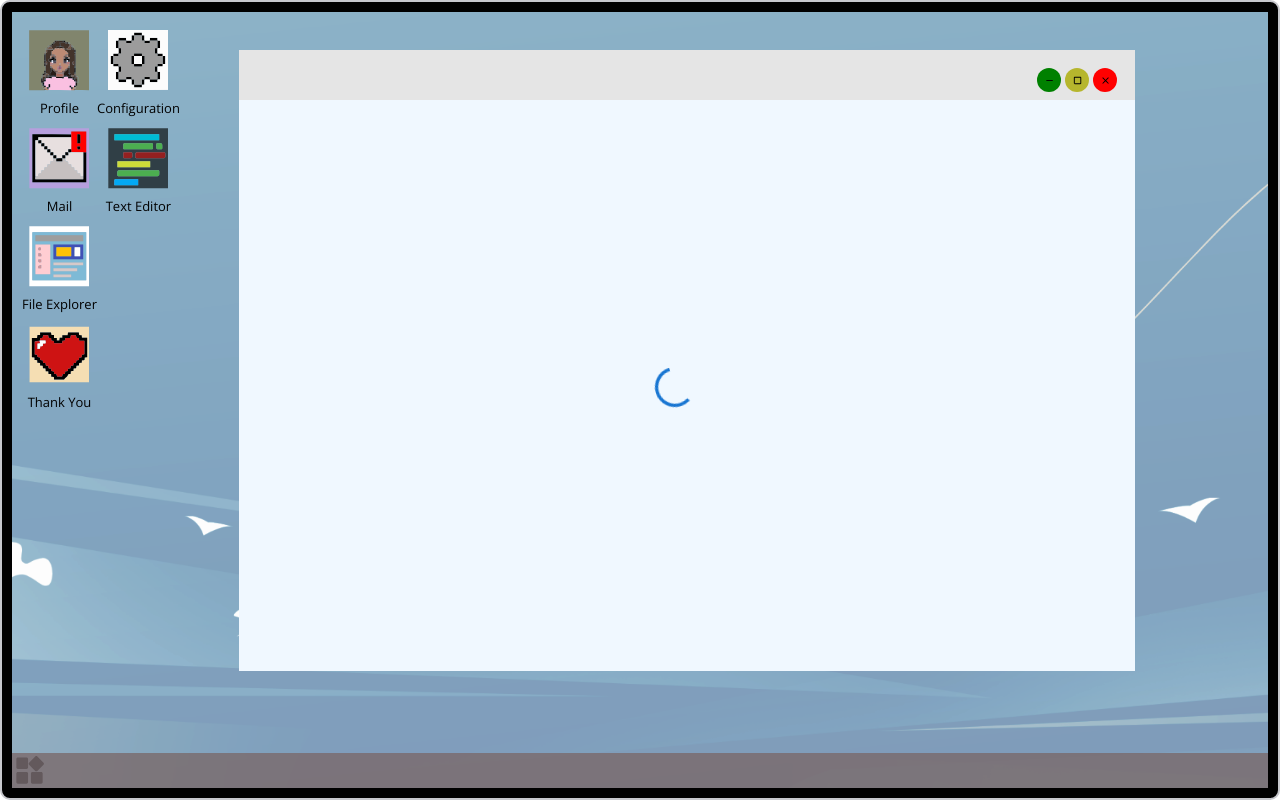
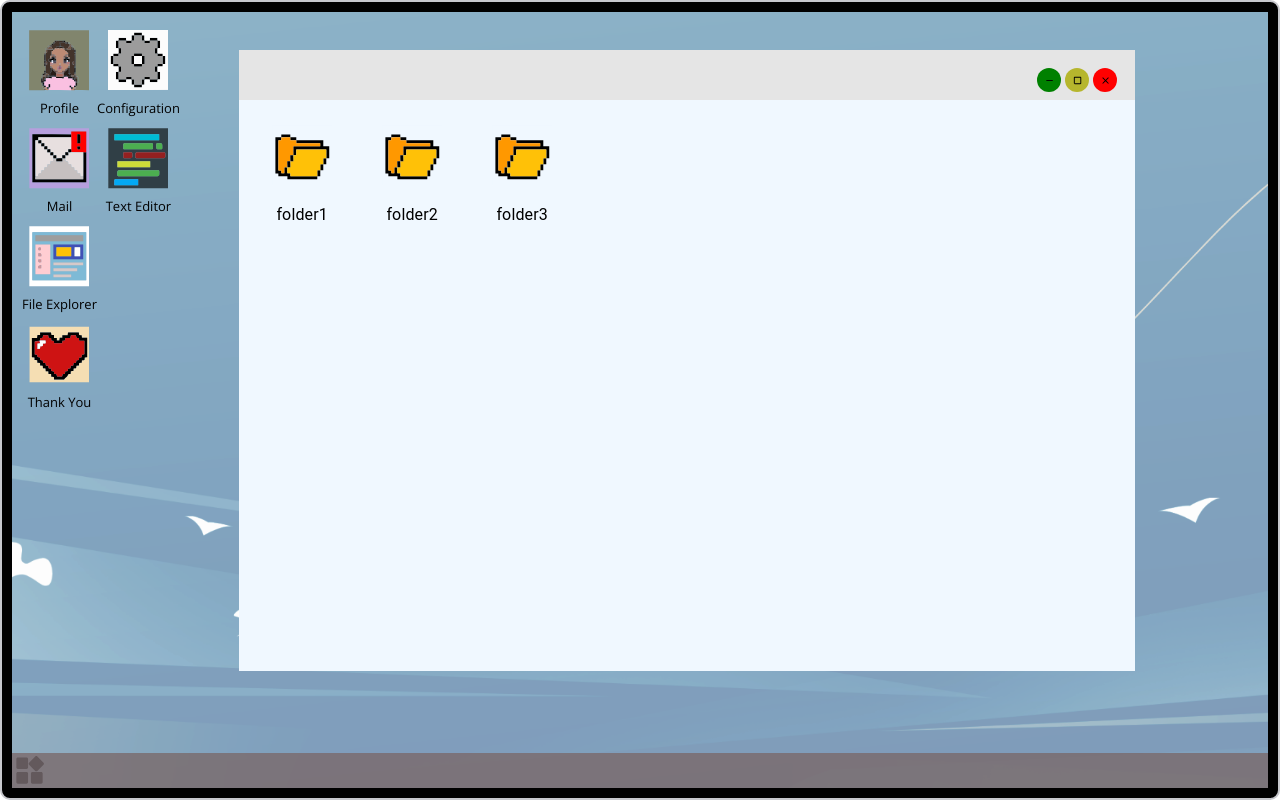
Before and after one commit to cathydev/Web-OS-System, a Next.js app: page /Home in a window 1280 px wide. Both pictures are taken after a click on the button "LOGIN". Built offline with nearby package versions, Linux system fonts and the light colour scheme.

Commit message:
Changing file name to FileExplorer

```diff
--- /dev/null
+++ b/src/components/FileExplorer/FileExplorer.tsx
@@ -0,0 +1,46 @@
+import WindowLayout from "../WindowLayout/WindowLayout";
+import { Grid, Typography } from '@mui/material';
+import Image from "next/image";
+import folder from "../../../public/Icons/folder.svg";
+
+interface ProjectData {
+  title: string;
+  image: string;
+  description: string;
+  url: string;
+  tags: string[];
+}
+
+const FileExplorer = ({ close, maximize }: { close: () => void, maximize: () => void }) => {
+  const handleFolderClick = (folderName: string) => {
+    alert(`You clicked on ${folderName}`);
+  };
+
+  return (
+    <WindowLayout closeWindow={close} maximizeWindow={maximize}>
+      <Grid container spacing={3} sx={{ padding: "20px", background: "#f0f8ff", height: "100%" }}>
+        {["folder1", "folder2", "folder3"].map((folderName, index) => (
+          <Grid
+            item
+            xs={1.5}
+            key={index}
+            sx={{ textAlign: "center", cursor: "pointer" }}
+            onClick={() => handleFolderClick(folderName)}
+          >
+            <Image
+              src={folder}
+              alt={folderName}
+              width={60}
+              height={70}
+            />
+            <Typography variant="body1" sx={{ marginTop: "8px" }}>
+              {folderName}
+            </Typography>
+          </Grid>
+        ))}
+      </Grid>
+    </WindowLayout>
+  );
+};
+
+export default FileExplorer;
--- a/src/components/Projects/Projects.tsx
+++ /dev/null
@@ -1,24 +0,0 @@
-import WindowLayout from "../WindowLayout/WindowLayout";
-import { Grid, CircularProgress } from '@mui/material';
-
-interface ProjectData {
-  title: string;
-  image: string;
-  description: string;
-  url: string;
-  tags: string[];
-}
-
-const Projects = ({ close, maximize }: {close: () => void, maximize: () => void}) => {
-  return (
-    <WindowLayout closeWindow={close} maximizeWindow={maximize}>
-      <Grid container spacing={3} sx={{ padding: "20px", background: "#f0f8ff", height: "100%" }}>
-        {
-            <CircularProgress sx={{ margin: "auto" }} />
-        }
-      </Grid>
-    </WindowLayout>
-  );
-};
-
-export default Projects;
--- a/src/components/Screen/Screen.tsx
+++ b/src/components/Screen/Screen.tsx
@@ -1,7 +1,7 @@
 import { useState } from 'react';
 import styles from "../../styles/screen.module.css";
 import Tooltip from '@mui/material/Tooltip';
-import Projects from "../Projects/Projects";
+import FileExplorer from "../FileExplorer/FileExplorer";
 import AboutMe from "../AboutMe/AboutMe";
 import ContactMe from "../ContactMe/ContactMe";
 import ThankYou from "../ThankYou/ThankYou";
@@ -39,7 +39,7 @@ interface DragEndEvent {
 }
 
 const Computer = () => {
-  const [activeComponent, setActiveComponent] = useState<Component[]>(isMobile ? [] : [{ id: 'Projects', position: { x: 0, y: 0 }, isMaximized: false }]);
+  const [activeComponent, setActiveComponent] = useState<Component[]>(isMobile ? [] : [{ id: 'FileExplorer', position: { x: 0, y: 0 }, isMaximized: false }]);
 
   const maximizeToggle = (component: string) => {
     setActiveComponent(activeComponent[0].id === component ? [{ ...activeComponent[0], isMaximized: !activeComponent[0].isMaximized }] : { ...activeComponent });
@@ -92,7 +92,7 @@ const Computer = () => {
       title: 'File Explorer',
       src: projects,
       alt: 'projects illustration',
-      onClick: () => setActiveComponent([{ id: 'Projects', position: { x: 0, y: 0 }, isMaximized: false }]),
+      onClick: () => setActiveComponent([{ id: 'FileExplorer', position: { x: 0, y: 0 }, isMaximized: false }]),
     },
     {
       title: 'Thank You',
@@ -136,7 +136,7 @@ const Computer = () => {
                   id={activeComponent[0].id}
                 >
                   <>
-                    {activeComponent[0].id === 'Projects' && <Projects close={() => toggleComponent('Projects')} maximize={() => maximizeToggle('Projects')} />}
+                    {activeComponent[0].id === 'FileExplorer' && <FileExplorer close={() => toggleComponent('FileExplorer')} maximize={() => maximizeToggle('FileExplorer')} />}
                     {activeComponent[0].id === 'About Me' && <AboutMe close={() => toggleComponent('About Me')} maximize={() => maximizeToggle('About Me')} />}
                     {activeComponent[0].id === 'Contact Me' && <ContactMe close={() => toggleComponent('Contact Me')} maximize={() => maximizeToggle('Contact Me')} />}
                     {activeComponent[0].id === 'Thank You' && <ThankYou close={() => toggleComponent('Thank You')} maximize={() => maximizeToggle('Thank You')} />}
```
